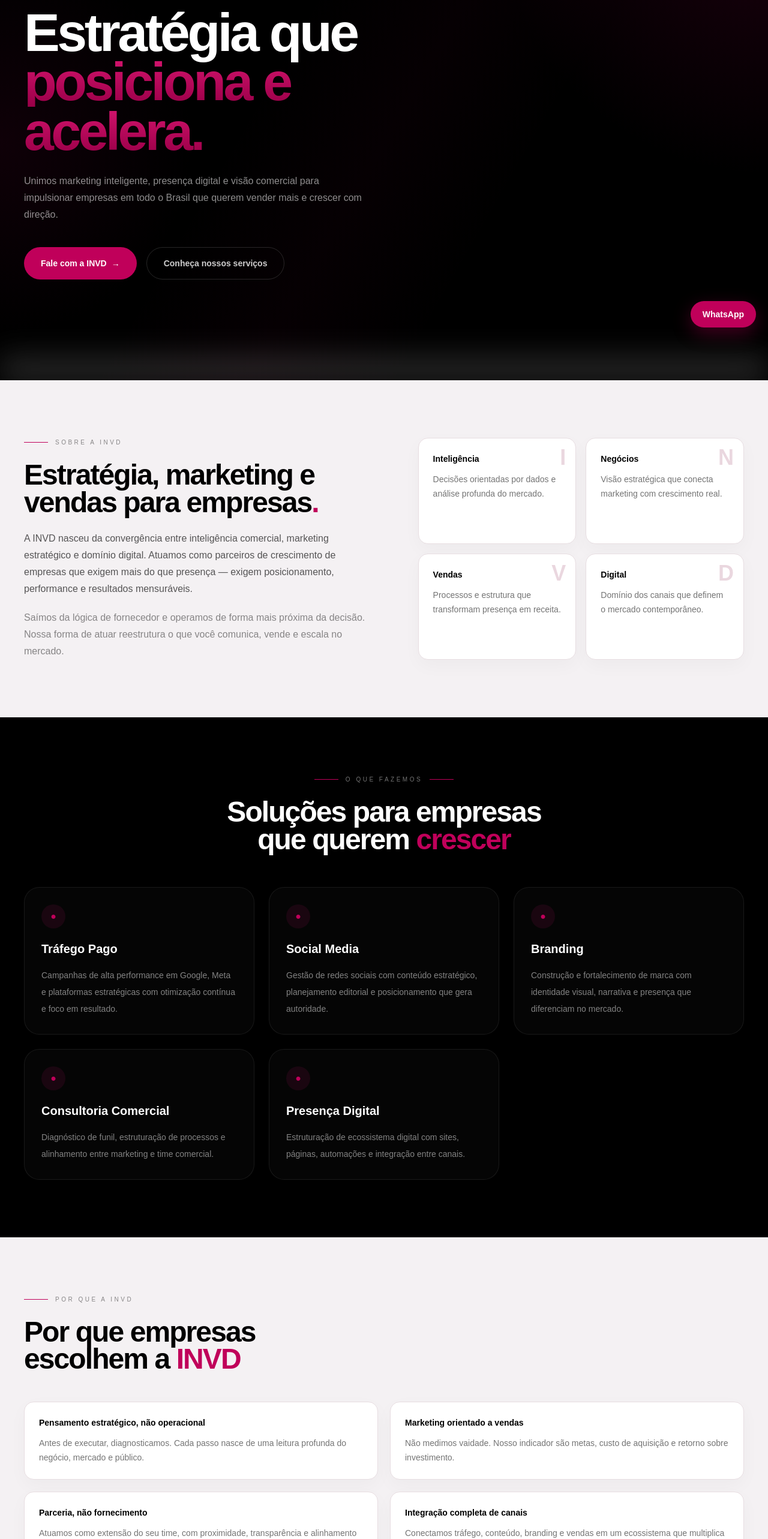
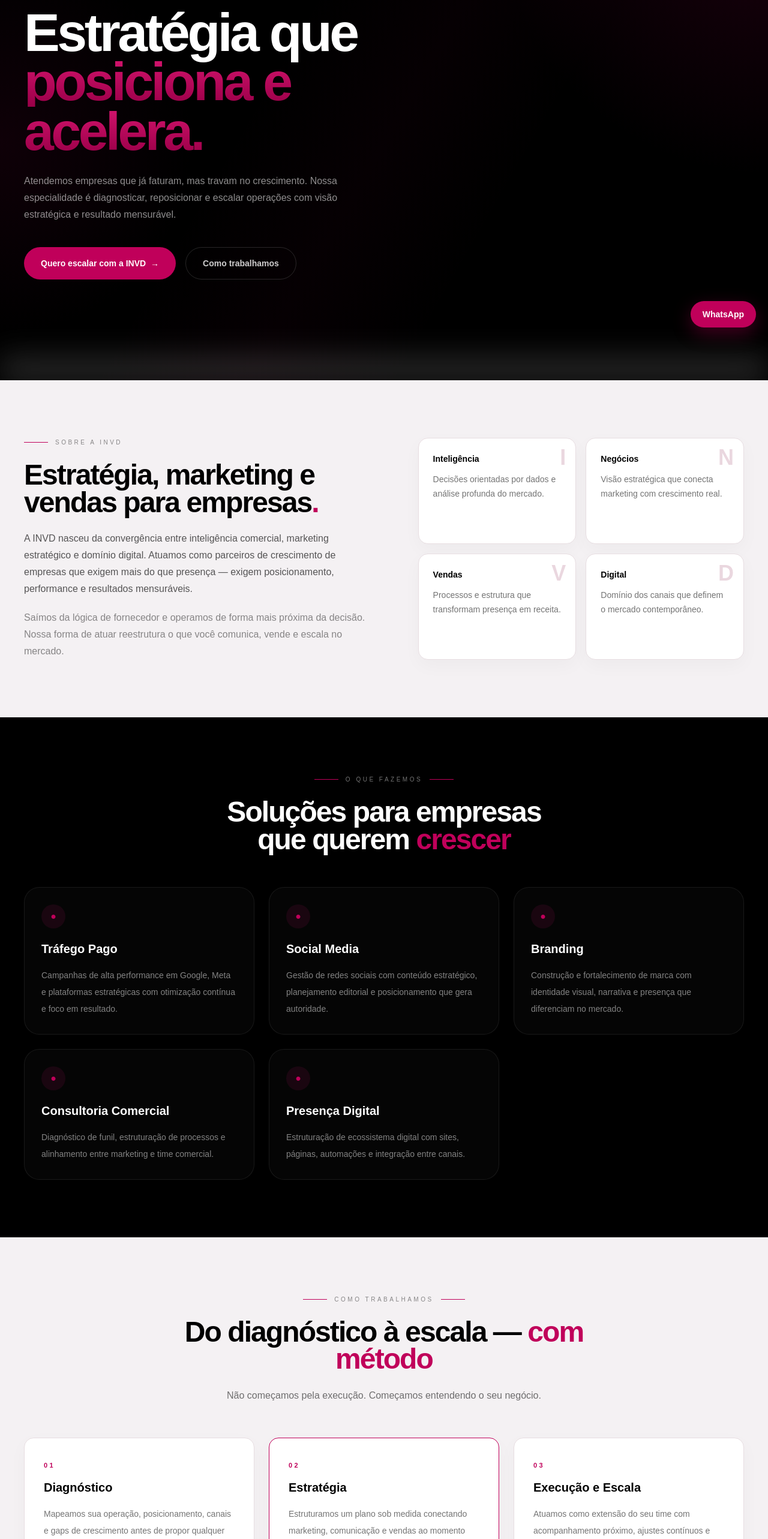
Before and after one commit to INVDGROUP/invd-site, a Next.js app: page / in a window 1280 px wide. Shown: the part 234-2800 px from the top of the page at 60% size. Built offline with nearby package versions, Linux system fonts and the light colour scheme.

Commit message:
invd-site

```diff
--- a/app/layout.tsx
+++ b/app/layout.tsx
@@ -3,32 +3,25 @@
 import "./globals.css";
 
 export const metadata: Metadata = {
-  title: "INVD | Inteligência em Negócios, Vendas e Digital",
+  title: "INVD — Agência de Reposicionamento e Escala para Empresas",
   description:
-    "Agência de marketing especializada em tráfego pago, posicionamento digital, gestão comercial e crescimento para empresas.",
+    "Especialistas em reposicionamento, reestruturação e escala. Atendemos empresas que faturam acima de R$100k e querem crescer com estratégia e performance.",
   keywords: [
-    "agência de marketing",
-    "marketing digital",
+    "agência high ticket",
+    "agência de escala",
+    "reposicionamento de marca",
+    "reestruturação de marketing",
+    "crescimento empresarial",
     "tráfego pago",
-    "gestão comercial",
-    "social media",
-    "consultoria de marketing",
-    "INVD",
   ],
   openGraph: {
-    title: "INVD | Inteligência em Negócios, Vendas e Digital",
+    title: "INVD — Reposicionamento e Escala",
     description:
-      "Tráfego pago, posicionamento digital, gestão comercial e estratégia para empresas.",
+      "Agência de alto padrão para empresas que faturam mas não escalam.",
     url: "https://invdgroup.com",
-    siteName: "INVD",
+    siteName: "INVD Group",
     locale: "pt_BR",
     type: "website",
-  },
-  twitter: {
-    card: "summary_large_image",
-    title: "INVD | Inteligência em Negócios, Vendas e Digital",
-    description:
-      "Tráfego pago, posicionamento digital, gestão comercial e estratégia para empresas.",
   },
 };
 
--- a/app/page.tsx
+++ b/app/page.tsx
@@ -69,18 +69,21 @@
   {
     title: "Select Fit",
     subtitle: "Fábrica de equipamentos fitness",
+    metric: "+3x de alcance orgânico em 60 dias",
     text: "Presença digital mais sólida, campanhas mais alinhadas ao posicionamento e fortalecimento comercial com comunicação orientada a resultado.",
     link: "https://instagram.com/selectfit_",
   },
   {
     title: "Escola Cense",
     subtitle: "Posicionamento educacional",
+    metric: "Autoridade digital estruturada em 90 dias",
     text: "Estruturação de presença institucional com produção de conteúdo estratégico, fortalecimento de percepção e construção de autoridade.",
     link: "https://instagram.com/escolacence",
   },
   {
     title: "Rede Cade",
     subtitle: "Saúde e clínicas",
+    metric: "+40% de consistência na presença online",
     text: "Expansão digital com construção de marca, ativação de campanhas e melhoria da presença online com foco em consistência.",
     link: "https://instagram.com/redecadeoficial",
   },
@@ -121,6 +124,9 @@
             <a href="#servicos" className="transition hover:text-white">
               Serviços
             </a>
+            <a href="#metodo" className="transition hover:text-white">
+              Como trabalhamos
+            </a>
             <a href="#diferenciais" className="transition hover:text-white">
               Diferenciais
             </a>
@@ -153,7 +159,7 @@
             <div className="mb-8 flex items-center gap-3">
               <span className="h-px w-10 bg-[#C0005A]" />
               <span className="text-[9px] uppercase tracking-[0.38em] text-white/45">
-                Inteligência em Negócios, Vendas e Digital
+                Reposicionamento e escala para empresas de alto padrão
               </span>
             </div>
 
@@ -168,8 +174,7 @@
             </h1>
 
             <p className="mt-7 max-w-xl text-sm leading-7 text-white/55 md:text-base">
-              Unimos marketing inteligente, presença digital e visão comercial para impulsionar
-              empresas em todo o Brasil que querem vender mais e crescer com direção.
+              Atendemos empresas que já faturam, mas travam no crescimento. Nossa especialidade é diagnosticar, reposicionar e escalar operações com visão estratégica e resultado mensurável.
             </p>
 
             <div className="mt-10 flex flex-col gap-4 sm:flex-row">
@@ -180,15 +185,15 @@
                 onClick={() => trackWhatsAppClick("hero")}
                 className="inline-flex items-center justify-center rounded-full bg-[#C0005A] px-7 py-4 text-sm font-semibold text-white transition hover:bg-[#970047]"
               >
-                Fale com a INVD
+                Quero escalar com a INVD
                 <span className="ml-2">→</span>
               </a>
 
               <a
-                href="#servicos"
+                href="#metodo"
                 className="inline-flex items-center justify-center rounded-full border border-white/15 px-7 py-4 text-sm font-semibold text-white/80 transition hover:border-white/30 hover:text-white"
               >
-                Conheça nossos serviços
+                Como trabalhamos
               </a>
             </div>
           </div>
@@ -283,6 +288,78 @@
         </div>
       </section>
 
+      <section id="metodo" className="bg-[#F4F1F3] text-black">
+        <div className="mx-auto max-w-7xl px-6 py-24 lg:px-10">
+          <div className="mx-auto max-w-2xl text-center">
+            <div className="mb-6 flex items-center justify-center gap-3">
+              <span className="h-px w-10 bg-[#C0005A]" />
+              <span className="text-[10px] uppercase tracking-[0.35em] text-black/45">
+                Como trabalhamos
+              </span>
+              <span className="h-px w-10 bg-[#C0005A]" />
+            </div>
+
+            <h2 className="text-4xl font-black leading-[0.95] tracking-[-0.04em] md:text-5xl">
+              Do diagnóstico à escala —
+              <span className="text-[#C0005A]"> com método</span>
+            </h2>
+
+            <p className="mt-6 text-sm leading-7 text-black/55 md:text-base">
+              Não começamos pela execução. Começamos entendendo o seu negócio.
+            </p>
+          </div>
+
+          <div className="mt-14 grid gap-6 md:grid-cols-3">
+            {[
+              {
+                step: "01",
+                title: "Diagnóstico",
+                text: "Mapeamos sua operação, posicionamento, canais e gaps de crescimento antes de propor qualquer solução.",
+                highlight: false,
+              },
+              {
+                step: "02",
+                title: "Estratégia",
+                text: "Estruturamos um plano sob medida conectando marketing, comunicação e vendas ao momento real da sua empresa.",
+                highlight: true,
+              },
+              {
+                step: "03",
+                title: "Execução e Escala",
+                text: "Atuamos como extensão do seu time com acompanhamento próximo, ajustes contínuos e foco em resultado.",
+                highlight: false,
+              },
+            ].map((item) => (
+              <div
+                key={item.step}
+                className={`rounded-2xl border bg-white p-8 shadow-[0_10px_30px_rgba(0,0,0,0.03)] ${
+                  item.highlight ? "border-[#C0005A]" : "border-[#E7DDE1]"
+                }`}
+              >
+                <span className="text-[11px] font-semibold uppercase tracking-[0.3em] text-[#C0005A]">
+                  {item.step}
+                </span>
+                <h3 className="mt-3 text-xl font-black text-black">{item.title}</h3>
+                <p className="mt-4 text-sm leading-7 text-black/55">{item.text}</p>
+              </div>
+            ))}
+          </div>
+
+          <div className="mt-14 text-center">
+            <a
+              href={whatsappLink}
+              target="_blank"
+              rel="noreferrer"
+              onClick={() => trackWhatsAppClick("metodo")}
+              className="inline-flex items-center justify-center rounded-full bg-[#C0005A] px-8 py-4 text-sm font-semibold text-white transition hover:bg-[#970047]"
+            >
+              Agendar diagnóstico
+              <span className="ml-2">→</span>
+            </a>
+          </div>
+        </div>
+      </section>
+
       <section id="diferenciais" className="bg-[#F4F1F3] text-black">
         <div className="mx-auto max-w-7xl px-6 py-24 lg:px-10">
           <div className="mb-12 max-w-2xl">
@@ -351,6 +428,9 @@
                 <h3 className="text-lg font-bold">{item.title}</h3>
                 <p className="mt-1 text-xs uppercase tracking-[0.2em] text-white/35">
                   {item.subtitle}
+                </p>
+                <p className="mt-3 text-sm font-bold text-[#C0005A]">
+                  {item.metric}
                 </p>
                 <p className="mt-5 text-sm leading-7 text-white/50">
                   {item.text}
```
